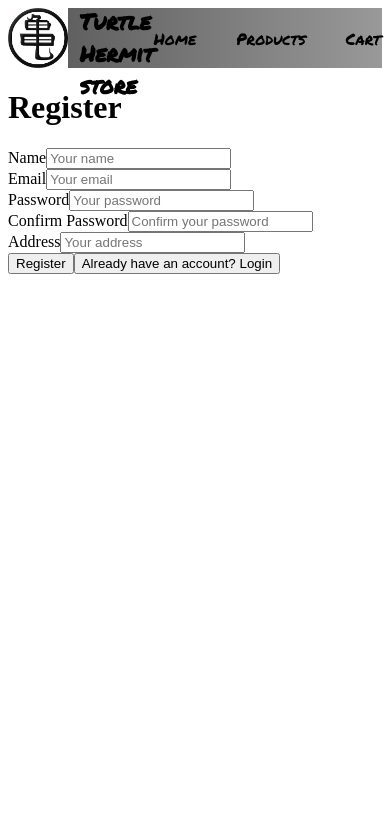
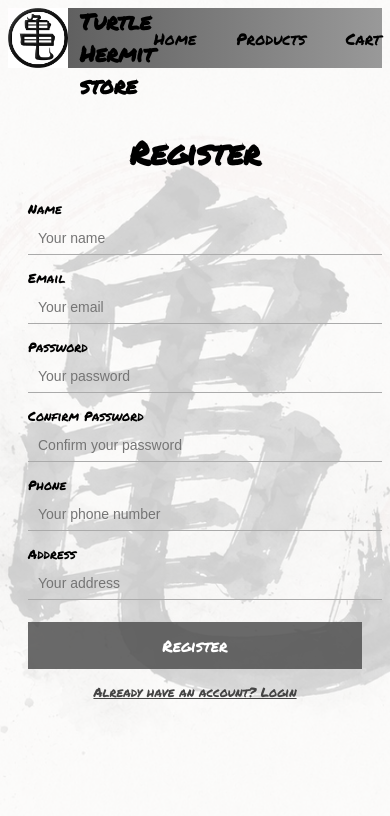
Before and after one commit to Nando040/The-Turtle-Hermit-Store, a React (Vite) app in the folder Client/: page /register in a window 390 px wide. Shown: the top 816 px of the page. Built offline with nearby package versions, Linux system fonts and the light colour scheme.

Commit message:
Register and Login Pages done but not responsive yet

```diff
--- /dev/null
+++ b/Client/src/pages/LoginPage.css
@@ -0,0 +1,117 @@
+/* ── Page wrapper ── */
+.login-page {
+    position: relative;
+    min-height: 100vh;
+}
+
+/* ── Background layer ── */
+.login-background {
+    position: fixed;
+    inset: 0;
+    background-image: url('/images/hero/HermitLogo.jpg');
+    background-size: cover;
+    background-position: center;
+    background-repeat: no-repeat;
+    opacity: 0.2;
+    z-index: -1;
+}
+
+/* ── Content above background ── */
+.login-content {
+    position: relative;
+    z-index: 1;
+    display: flex;
+    flex-direction: column;
+    align-items: center;
+    padding: 40px 20px;
+}
+
+/* ── Title ── */
+.login-title {
+    font-family: 'Permanent Marker', cursive;
+    font-size: 32px;
+    color: #000;
+    margin-bottom: 24px;
+}
+
+/* ── Form ── */
+.login-form {
+    display: flex;
+    flex-direction: column;
+    gap: 14px;
+    width: 100%;
+    max-width: 400px;
+}
+
+/* ── Field ── */
+.login-field {
+    display: flex;
+    flex-direction: column;
+    gap: 4px;
+}
+
+.login-field label {
+    font-family: 'Permanent Marker', cursive;
+    font-size: 13px;
+    color: #000;
+}
+
+.login-field input {
+    padding: 8px 10px;
+    border: none;
+    border-bottom: 1px solid #aaa;
+    background: transparent;
+    font-size: 14px;
+    outline: none;
+    width: 100%;
+}
+
+.login-field input:focus {
+    border-bottom: 1px solid #000;
+}
+
+/* ── Error ── */
+.login-error {
+    color: red;
+    font-size: 13px;
+    margin: 0;
+}
+
+/* ── Login button ── */
+.login-btn {
+    font-family: 'Permanent Marker', cursive;
+    font-size: 16px;
+    padding: 12px;
+    background: rgba(80, 80, 80, 0.85);
+    color: #fff;
+    border: none;
+    cursor: pointer;
+    margin-top: 8px;
+    transition: background 0.2s ease;
+}
+
+.login-btn:hover {
+    background: rgba(40, 40, 40, 0.95);
+}
+
+.login-btn:disabled {
+    opacity: 0.6;
+    cursor: not-allowed;
+}
+
+/* ── Register link ── */
+.login-register-link {
+    font-family: 'Permanent Marker', cursive;
+    font-size: 13px;
+    background: none;
+    border: none;
+    cursor: pointer;
+    color: #444;
+    text-align: center;
+    text-decoration: underline;
+    padding: 0;
+}
+
+.login-register-link:hover {
+    color: #000;
+}
--- a/Client/src/pages/LoginPage.jsx
+++ b/Client/src/pages/LoginPage.jsx
@@ -2,6 +2,7 @@ import { useState } from 'react'
 import { useNavigate } from 'react-router-dom'
 import { loginUser } from '../services/Api'
 import { useCart } from '../context/CartContext'
+import './LoginPage.css'
 
 const LoginPage = () => {
     const navigate = useNavigate()
@@ -48,11 +49,18 @@ const LoginPage = () => {
     }
 
     return (
-        <div>
-            <h1>Login</h1>
+        <div className="login-page">
 
-            <form onSubmit={handleSubmit}>
-                <div>
+            {/* Background layer */}
+            <div className="login-background" />
+
+            {/* Content above background */}
+            <div className="login-content">
+                <h1 className="login-title">Login</h1>
+
+                <form className="login-form" onSubmit={handleSubmit}>
+
+                    <div className="login-field">
                         <label>Email</label>
                         <input
                             type="email"
@@ -63,7 +71,7 @@ const LoginPage = () => {
                         />
                     </div>
 
-                <div>
+                    <div className="login-field">
                         <label>Password</label>
                         <input
                             type="password"
@@ -74,16 +82,22 @@ const LoginPage = () => {
                         />
                     </div>
 
-                {error && <p style={{ color: 'red' }}>{error}</p>}
+                    {error && <p className="login-error">{error}</p>}
 
-                <button type="submit" disabled={loading}>
+                    <button type="submit" className="login-btn" disabled={loading}>
                         {loading ? 'Logging in...' : 'Login'}
                     </button>
 
-                <button type="button" onClick={() => navigate('/register')}>
+                    <button
+                        type="button"
+                        className="login-register-link"
+                        onClick={() => navigate('/register')}
+                    >
                         Don't have an account? Register
                     </button>
+
                 </form>
+            </div>
         </div>
     )
 }
--- /dev/null
+++ b/Client/src/pages/RegisterPage.css
@@ -0,0 +1,117 @@
+/* ── Page wrapper ── */
+.register-page {
+    position: relative;
+    min-height: 100vh;
+}
+
+/* ── Background layer ── */
+.register-background {
+    position: fixed;
+    inset: 0;
+    background-image: url('/images/hero/HermitLogo.jpg');
+    background-size: cover;
+    background-position: center;
+    background-repeat: no-repeat;
+    opacity: 0.2;
+    z-index: -1;
+}
+
+/* ── Content above background ── */
+.register-content {
+    position: relative;
+    z-index: 1;
+    display: flex;
+    flex-direction: column;
+    align-items: center;
+    padding: 40px 20px;
+}
+
+/* ── Title ── */
+.register-title {
+    font-family: 'Permanent Marker', cursive;
+    font-size: 32px;
+    color: #000;
+    margin-bottom: 24px;
+}
+
+/* ── Form ── */
+.register-form {
+    display: flex;
+    flex-direction: column;
+    gap: 14px;
+    width: 100%;
+    max-width: 400px;
+}
+
+/* ── Field ── */
+.register-field {
+    display: flex;
+    flex-direction: column;
+    gap: 4px;
+}
+
+.register-field label {
+    font-family: 'Permanent Marker', cursive;
+    font-size: 13px;
+    color: #000;
+}
+
+.register-field input {
+    padding: 8px 10px;
+    border: none;
+    border-bottom: 1px solid #aaa;
+    background: transparent;
+    font-size: 14px;
+    outline: none;
+    width: 100%;
+}
+
+.register-field input:focus {
+    border-bottom: 1px solid #000;
+}
+
+/* ── Error ── */
+.register-error {
+    color: red;
+    font-size: 13px;
+    margin: 0;
+}
+
+/* ── Register button ── */
+.register-btn {
+    font-family: 'Permanent Marker', cursive;
+    font-size: 16px;
+    padding: 12px;
+    background: rgba(80, 80, 80, 0.85);
+    color: #fff;
+    border: none;
+    cursor: pointer;
+    margin-top: 8px;
+    transition: background 0.2s ease;
+}
+
+.register-btn:hover {
+    background: rgba(40, 40, 40, 0.95);
+}
+
+.register-btn:disabled {
+    opacity: 0.6;
+    cursor: not-allowed;
+}
+
+/* ── Login link ── */
+.register-login-link {
+    font-family: 'Permanent Marker', cursive;
+    font-size: 13px;
+    background: none;
+    border: none;
+    cursor: pointer;
+    color: #444;
+    text-align: center;
+    text-decoration: underline;
+    padding: 0;
+}
+
+.register-login-link:hover {
+    color: #000;
+}
--- a/Client/src/pages/RegisterPage.jsx
+++ b/Client/src/pages/RegisterPage.jsx
@@ -1,6 +1,7 @@
 import { useState } from 'react'
 import { useNavigate } from 'react-router-dom'
 import { registerUser } from '../services/Api'
+import './RegisterPage.css'
 
 const RegisterPage = () => {
     const navigate = useNavigate()
@@ -9,6 +10,7 @@ const RegisterPage = () => {
         email: '',
         password: '',
         confirmPassword: '',
+        phone: '',
         address: ''
     })
     const [error, setError] = useState(null)
@@ -23,7 +25,7 @@ const RegisterPage = () => {
         setError(null)
 
         if (!form.name || !form.email || !form.password || !form.address) {
-            setError('Please fill in all fields')
+            setError('Please fill in all required fields')
             return
         }
 
@@ -55,11 +57,18 @@ const RegisterPage = () => {
     }
 
     return (
-        <div>
-            <h1>Register</h1>
+        <div className="register-page">
 
-            <form onSubmit={handleSubmit}>
-                <div>
+            {/* Background layer */}
+            <div className="register-background" />
+
+            {/* Content above background */}
+            <div className="register-content">
+                <h1 className="register-title">Register</h1>
+
+                <form className="register-form" onSubmit={handleSubmit}>
+
+                    <div className="register-field">
                         <label>Name</label>
                         <input
                             type="text"
@@ -70,7 +79,7 @@ const RegisterPage = () => {
                         />
                     </div>
 
-                <div>
+                    <div className="register-field">
                         <label>Email</label>
                         <input
                             type="email"
@@ -81,7 +90,7 @@ const RegisterPage = () => {
                         />
                     </div>
 
-                <div>
+                    <div className="register-field">
                         <label>Password</label>
                         <input
                             type="password"
@@ -92,7 +101,7 @@ const RegisterPage = () => {
                         />
                     </div>
 
-                <div>
+                    <div className="register-field">
                         <label>Confirm Password</label>
                         <input
                             type="password"
@@ -103,7 +112,18 @@ const RegisterPage = () => {
                         />
                     </div>
 
-                <div>
+                    <div className="register-field">
+                        <label>Phone</label>
+                        <input
+                            type="tel"
+                            name="phone"
+                            value={form.phone}
+                            onChange={handleChange}
+                            placeholder="Your phone number"
+                        />
+                    </div>
+
+                    <div className="register-field">
                         <label>Address</label>
                         <input
                             type="text"
@@ -114,16 +134,22 @@ const RegisterPage = () => {
                         />
                     </div>
 
-                {error && <p style={{ color: 'red' }}>{error}</p>}
+                    {error && <p className="register-error">{error}</p>}
 
-                <button type="submit" disabled={loading}>
+                    <button type="submit" className="register-btn" disabled={loading}>
                         {loading ? 'Registering...' : 'Register'}
                     </button>
 
-                <button type="button" onClick={() => navigate('/login')}>
+                    <button
+                        type="button"
+                        className="register-login-link"
+                        onClick={() => navigate('/login')}
+                    >
                         Already have an account? Login
                     </button>
+
                 </form>
+            </div>
         </div>
     )
 }
```
Lines whose indentation alone changed are shown as unchanged.
